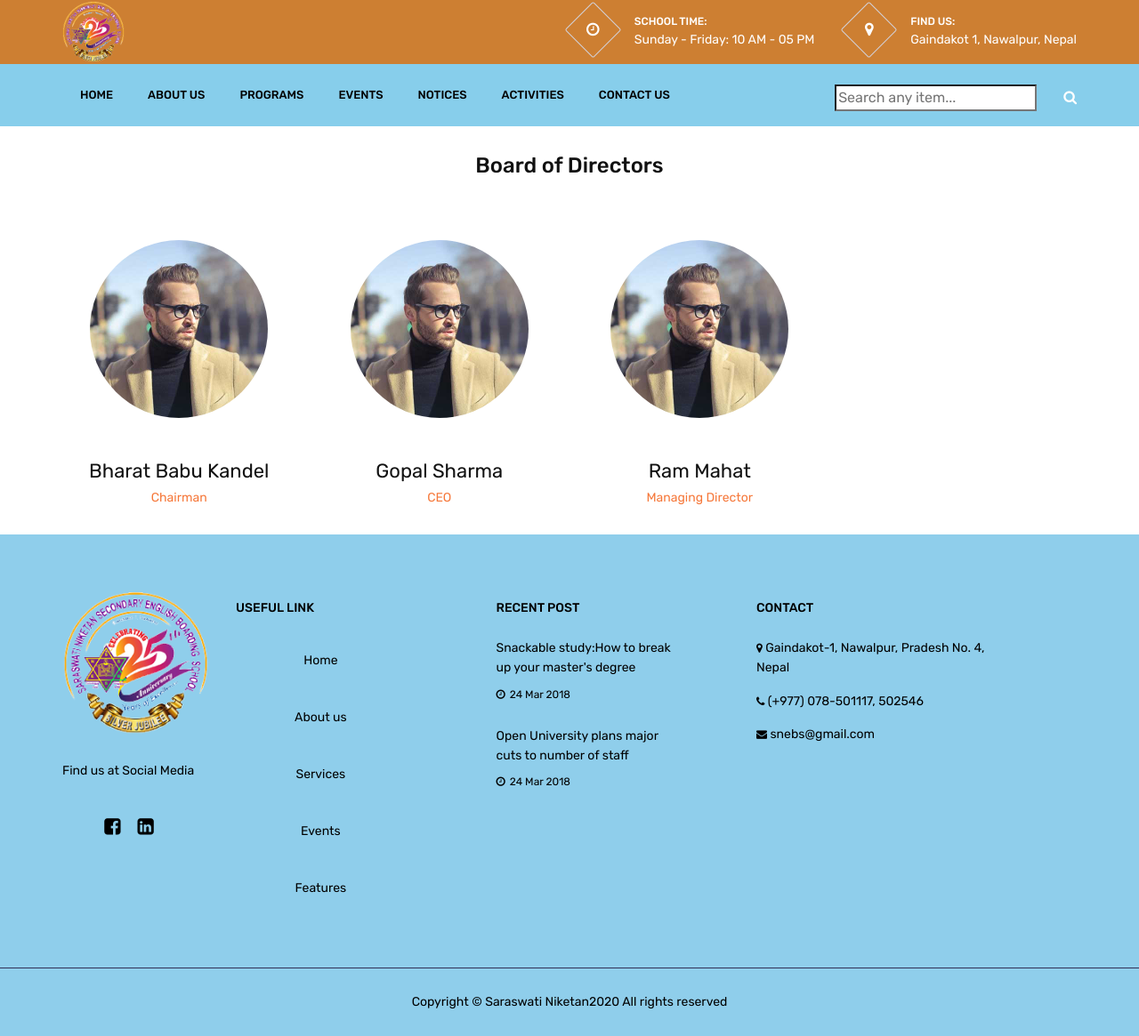
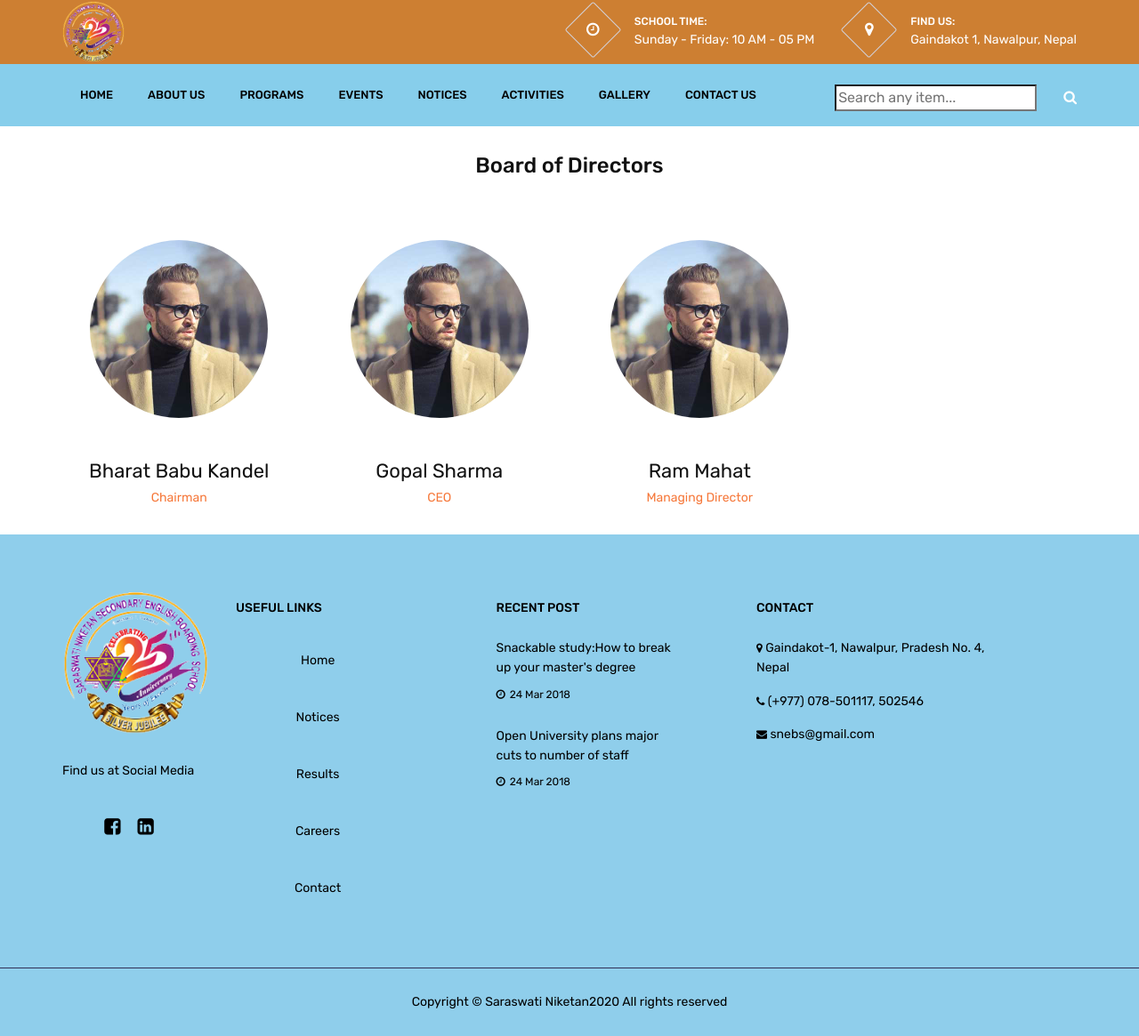
Before and after one commit to dipesh-commits/SNEBS, a Django app: page /about-us/board-of-directors in a window 1280 px wide. Shown: the whole page at 89% size. Run offline with Django 3.2, Linux system fonts and the light colour scheme; data comes from the database, SQL or seed files in the repository; both versions use the stored data as it was after the commit; some libraries are stand-ins or nearby versions; some web fonts are replaced.

Commit message:
Second Commit

```diff
--- a/src/schools/views.py
+++ b/src/schools/views.py
@@ -8,6 +8,7 @@ import os
 # Create your views here.
 
 def home(request):
+
 	images = IndexImage.objects.filter(active=1).order_by('-id')[:4]
 	notices = Notice.objects.filter().order_by('-id')[:10]
 	events = Event.objects.filter().order_by('-id')[:2]
@@ -21,42 +22,55 @@ def home(request):
 #About Views
 
 def about_introduction(request):
-	images = IndexImage.objects.filter(active=1)[:1]
-	template = 'schools/about_introduction.html'
-	context = {'all_images':images}
-	return render(request,template,context)
+	try:
+		images = IndexImage.objects.filter(active=1)[:1]
+		template = 'schools/about_introduction.html'
+		context = {'all_images':images}
+		return render(request,template,context)
+	except:
+		raise Http404("Page Not Found")
 
 
 def about_boardofdirectors(request):
-	directors = BoardofDirector.objects.all()
-	template = 'schools/about_boardofdirectors.html'
-	context = {'all_directors':directors}
-	return render(request, template, context)
+	try:
+		directors = BoardofDirector.objects.all()
+		template = 'schools/about_boardofdirectors.html'
+		context = {'all_directors':directors}
+		return render(request, template, context)
+	except:
+		raise Http404("Page Not Found")
+
 
 
 def about_staffs(request):
-	staffs = Teacher.objects.all()
-	template = 'schools/about_staffs.html'
-	context = {'all_staffs':staffs}
-	return render(request, template, context)
+	try:
+		staffs = Teacher.objects.all()
+		template = 'schools/about_staffs.html'
+		context = {'all_staffs':staffs}
+		return render(request, template, context)
+	except:
+		raise Http404("Page Not Found")
 
 
 
 
 #Event Vies
 def event(request):
-	events = Event.objects.all().order_by('-id')
-	page = request.GET.get('page', 1)
-	paginator = Paginator(events,2)
-	template = 'schools/event.html'
 	try:
-		data = paginator.page(page)
-	except PageNotAnInteger:
-		data = paginator.page(1)
-	except EmptyPage:
-		data = paginator.page(paginator.num_pages)
+		events = Event.objects.all().order_by('-id')
+		page = request.GET.get('page', 1)
+		paginator = Paginator(events,2)
+		template = 'schools/event.html'
+		try:
+			data = paginator.page(page)
+		except PageNotAnInteger:
+			data = paginator.page(1)
+		except EmptyPage:
+			data = paginator.page(paginator.num_pages)
 
-	return render(request,template,{'all_events':data})
+		return render(request,template,{'all_events':data})
+	except:
+		raise Http404("Page Not Found")
 
 
 def notice(request):
@@ -121,11 +135,14 @@ def contact(request):
 
 
 def single_event(request,id):
-	event = Event.objects.get(id=id)
-	all_events = Event.objects.filter().exclude(id=id).order_by('-id')[:3]
-	template = 'schools/single-event.html'
-	context = {'single_event':event,'all_events':all_events}
-	return render(request,template,context)
+	try:
+		event = Event.objects.get(id=id)
+		all_events = Event.objects.filter().exclude(id=id).order_by('-id')[:3]
+		template = 'schools/single-event.html'
+		context = {'single_event':event,'all_events':all_events}
+		return render(request,template,context)
+	except:
+		raise Http404("Page Not Found")
 
 
 def single_notice(request,id):
@@ -140,4 +157,4 @@ def single_notice(request,id):
 		print(filepath)
 		return FileResponse(open(filepath, 'rb'), content_type='application/pdf')
 	except FileNotFoundError:
-		return HttpResponse("Not found")
+		return HttpResponse(" Page Not found")
--- a/src/templates/footer.html
+++ b/src/templates/footer.html
@@ -10,21 +10,21 @@
 						<img src='/media/logo.png' alt="SNEBS">
 						<p>Find us at Social Media</p>
 						<div class="social pt-1 text-center">
-							<a href=""><i class="fa fa-facebook-square fa-lg"></i></a>
+							<a href="https://www.facebook.com/niketansaraswati/"><i class="fa fa-facebook-square fa-lg"></i></a>
 							<a href=""><i class="fa fa-linkedin-square fa-lg"></i></a>
 						</div>
 					</div>
 				</div>
 				<!-- widget -->
 				<div class="col-sm-6 col-lg-3 footer-widget">
-					<h6 class="fw-title">USEFUL LINK</h6>
+					<h6 class="fw-title">USEFUL LINKS</h6>
 					<div class="dobule-link">
 						<ul>
-							<li><a href="">Home</a></li>
-							<li><a href="">About us</a></li>
-							<li><a href="">Services</a></li>
-							<li><a href="">Events</a></li>
-							<li><a href="">Features</a></li>
+							<li><a href='{% url "home" %}'>Home</a></li>
+							<li><a href='{% url "notice" %}'>Notices</a></li>
+							<li><a href='{% url "activities_results"%}'>Results</a></li>
+							<li><a href="">Careers</a></li>
+							<li><a href='{% url "contact" %}'>Contact</a></li>
 						</ul>
 						<!-- <ul>
 							<li><a href="">Policy</a></li>
--- a/src/templates/navbar.html
+++ b/src/templates/navbar.html
@@ -76,6 +76,9 @@
 
 				    </div>
 				</li>
+
+				<li><a href='{% url "home" %}'>Gallery</a></li>
+
 
 				<li><a href='{% url "contact" %}'>Contact Us</a></li>
 
--- a/src/templates/schools/index.html
+++ b/src/templates/schools/index.html
@@ -71,7 +71,7 @@ Saraswati Niketan - "Commited to Excellence"
 		<div class="container services">
 			<div class="section-title text-center">
 				<h3>OUR MOTTO</h3>
-				<p>We provides the opportunity to prepare for life</p>
+				<p>Struggle for Education</p>
 			</div>
 			<div class="row">
 				<div class="col-lg-4 col-sm-6 service-item">
```
Also changed, not shown: src/db.sqlite3, src/static/media/56236200_2233193316898604_3926557705862381568_o.jpg (added).
